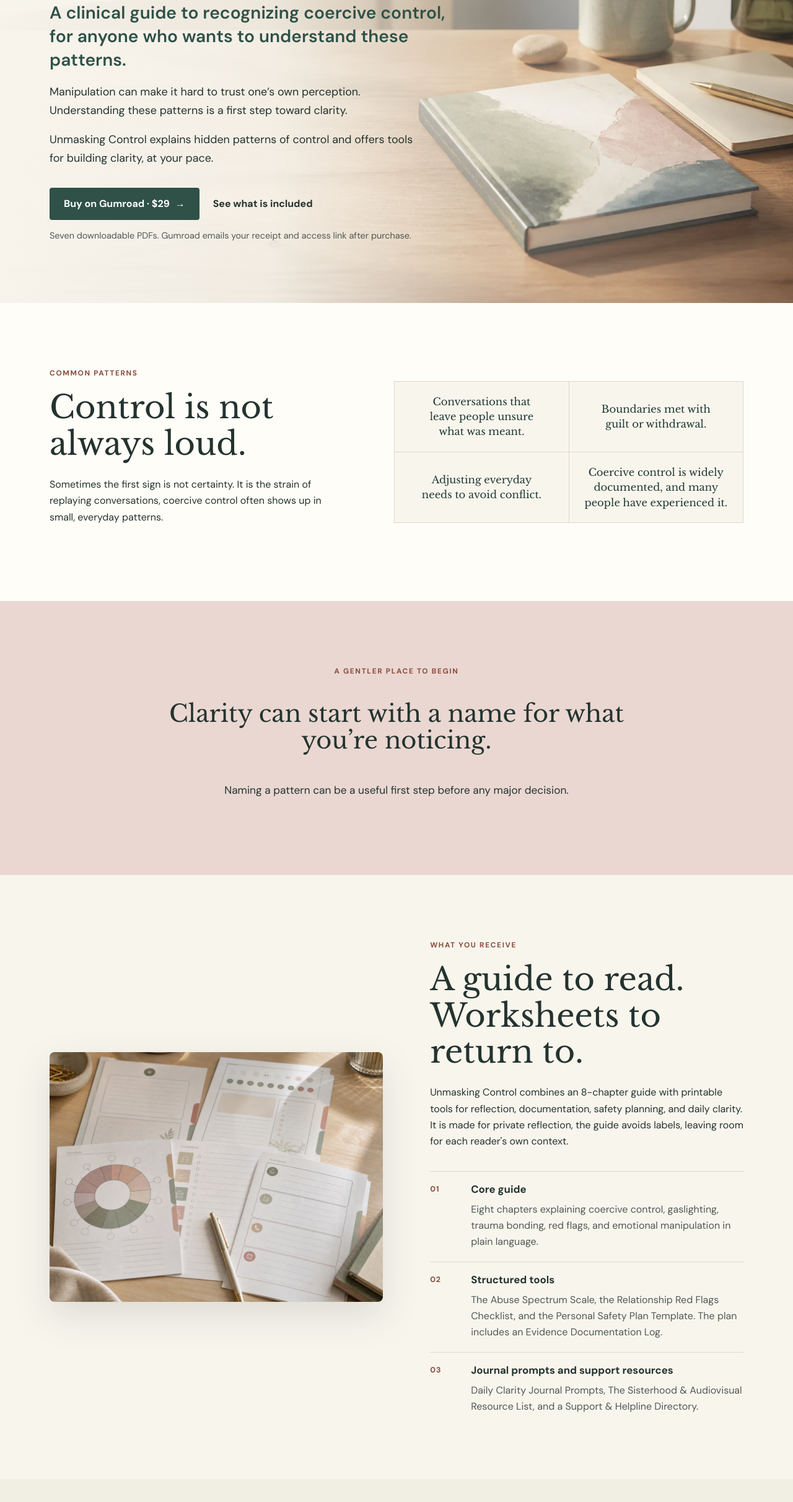
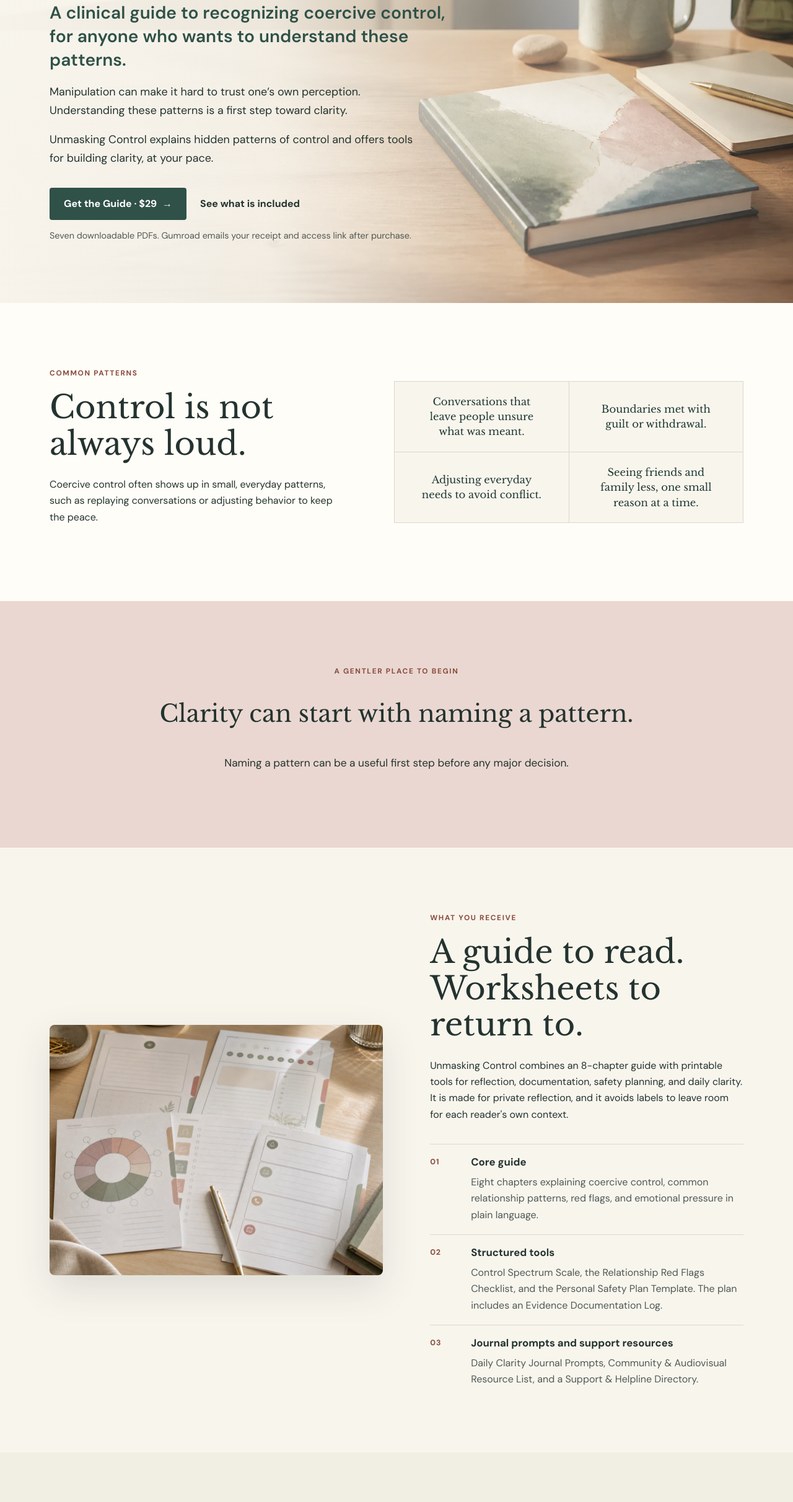
Before and after one commit to ingdev8023/ella-digital-products, a plain HTML site: page unmasking-control-landing/index.html in a window 1280 px wide. Shown: the part 376-2800 px from the top of the page at 62% size. Drawn offline with Linux system fonts and the light colour scheme.

Commit message:
fix: few words and phrases,  also the buttons  to  now Get the guide and a descriptive offer

```diff
--- a/unmasking-control-landing/index.html
+++ b/unmasking-control-landing/index.html
@@ -64,7 +64,7 @@
         <a class="brand" href="#top" aria-label="Unmasking Control home">Unmasking <em>Control</em></a>
         <nav class="header-nav" aria-label="Primary">
           <a href="#inside">Inside</a>
-          <a class="header-cta" href="https://mentalhealthforyou.gumroad.com/l/unmasking-control?wanted=true" rel="noreferrer">Buy on Gumroad · $29 <span aria-hidden="true">→</span></a>
+          <a class="header-cta" href="https://mentalhealthforyou.gumroad.com/l/unmasking-control?wanted=true" rel="noreferrer">Get the Guide · $29 <span aria-hidden="true">→</span></a>
           <a class="quick-exit" href="https://www.weather.gov/" rel="noreferrer" aria-label="Quick exit to the National Weather Service">Quick exit</a>
         </nav>
       </header>
@@ -85,7 +85,7 @@
               Unmasking Control explains hidden patterns of control and offers tools for building clarity, at your pace.
             </p>
             <div class="hero-actions">
-              <a class="button button-primary" href="https://mentalhealthforyou.gumroad.com/l/unmasking-control?wanted=true" rel="noreferrer">Buy on Gumroad · $29 <span aria-hidden="true">→</span></a>
+              <a class="button button-primary" href="https://mentalhealthforyou.gumroad.com/l/unmasking-control?wanted=true" rel="noreferrer">Get the Guide · $29 <span aria-hidden="true">→</span></a>
               <a class="text-link" href="#inside">See what is included</a>
             </div>
             <p class="privacy-note">Seven downloadable PDFs. Gumroad emails your receipt and access link after purchase.</p>
@@ -98,15 +98,15 @@
               <p class="eyebrow">Common Patterns</p>
               <h2>Control is not always loud.</h2>
               <p>
-                Sometimes the first sign is not certainty. It is the strain of replaying conversations,
-                coercive control often shows up in small, everyday patterns.
+                 Coercive control often shows up in small, everyday patterns, such as replaying
+                conversations or adjusting behavior to keep the peace.
               </p>
             </div>
             <ul class="pattern-list" aria-label="Recognizable patterns">
               <li>Conversations that leave people unsure what was meant.</li>
               <li>Boundaries met with guilt or withdrawal.</li>
               <li>Adjusting everyday needs to avoid conflict.</li>
-              <li>Coercive control is widely documented, and many people have experienced it.</li>
+              <li>Seeing friends and family less, one small reason at a time.</li>
             </ul>
           </div>
         </section>
@@ -114,7 +114,7 @@
         <section class="section clarity">
           <div class="shell editorial-intro">
             <p class="eyebrow">A gentler place to begin</p>
-            <h2>Clarity can start with a name for what you’re noticing.</h2>
+            <h2>Clarity can start with naming a pattern.</h2>
             <p>
               Naming a pattern can be a useful first step before any major decision.
             </p>
@@ -140,23 +140,23 @@
               <h2>A guide to read. Worksheets to return to.</h2>
               <p>
                 Unmasking Control combines an 8-chapter guide with printable tools for reflection,
-                documentation, safety planning, and daily clarity. It is made for private reflection, the guide avoids labels, leaving room for each reader's own context.
+                documentation, safety planning, and daily clarity. It is made for private reflection, and it avoids labels to leave room for each reader's own context.
               </p>
               <div class="included-list">
                 <article>
                   <span>01</span>
                   <h3>Core guide</h3>
-                  <p>Eight chapters explaining coercive control, gaslighting, trauma bonding, red flags, and emotional manipulation in plain language.</p>
+                  <p>Eight chapters explaining coercive control, common relationship patterns, red flags, and emotional pressure in plain language.</p>
                 </article>
                 <article>
                   <span>02</span>
                   <h3>Structured tools</h3>
-                  <p>The Abuse Spectrum Scale, the Relationship Red Flags Checklist, and the Personal Safety Plan Template. The plan includes an Evidence Documentation Log.</p>
+                  <p>Control Spectrum Scale, the Relationship Red Flags Checklist, and the Personal Safety Plan Template. The plan includes an Evidence Documentation Log.</p>
                 </article>
                 <article>
                   <span>03</span>
                   <h3>Journal prompts and support resources</h3>
-                  <p>Daily Clarity Journal Prompts, The Sisterhood &amp; Audiovisual Resource List, and a Support &amp; Helpline Directory.</p>
+                  <p>Daily Clarity Journal Prompts, Community &amp; Audiovisual Resource List, and a Support &amp; Helpline Directory.</p>
                 </article>
               </div>
             </div>
@@ -207,7 +207,7 @@
             <h2>About the guide</h2>
             <div class="trust-columns">
               <p>
-                Mental Health For You publishes this guide by a clinical psychologist. The exercises draw on
+                Written by an integrative clinical psychologist with over 14 years of clinical experience and published by Mental Health For You. The exercises draw on
                 grounding, noticing thoughts, and identifying personal values. Journal prompts help readers explore
                 and name their own boundaries.
               </p>
@@ -236,9 +236,9 @@
                 <strong>$29</strong>
               </div>
               <a class="button button-primary button-wide" href="https://mentalhealthforyou.gumroad.com/l/unmasking-control?wanted=true" rel="noreferrer">
-                Buy on Gumroad <span aria-hidden="true">→</span>
+                Get Instant Access <span aria-hidden="true">→</span>
               </a>
-              <p class="offer-meta">Gumroad handles payment and delivers the files.</p>
+              <p class="offer-meta">A single private consultation can cost $100 to $200. This is a one-time $29. Secure checkout through Gumroad. 7-day refund policy.</p>
             </div>
           </div>
         </section>
@@ -285,9 +285,9 @@
 
         <section class="final-cta">
           <div class="shell final-panel">
-            <p class="eyebrow">Begin quietly</p>
+            <p class="eyebrow">Begin gently</p>
             <h2>You can use this guide at your own pace.</h2>
-            <a class="button button-light" href="https://mentalhealthforyou.gumroad.com/l/unmasking-control?wanted=true" rel="noreferrer">Buy on Gumroad · $29 <span aria-hidden="true">→</span></a>
+            <a class="button button-light" href="https://mentalhealthforyou.gumroad.com/l/unmasking-control?wanted=true" rel="noreferrer">Get the Guide · $29 <span aria-hidden="true">→</span></a>
           </div>
         </section>
       </main>
@@ -305,7 +305,7 @@
         </div>
       </footer>
       <div class="mobile-cta">
-        <a class="button button-primary" href="https://mentalhealthforyou.gumroad.com/l/unmasking-control?wanted=true" rel="noreferrer">Buy on Gumroad · $29</a>
+        <a class="button button-primary" href="https://mentalhealthforyou.gumroad.com/l/unmasking-control?wanted=true" rel="noreferrer">Get the Guide · $29</a>
       </div>
     </div>
     <script src="script.js"></script>
```
